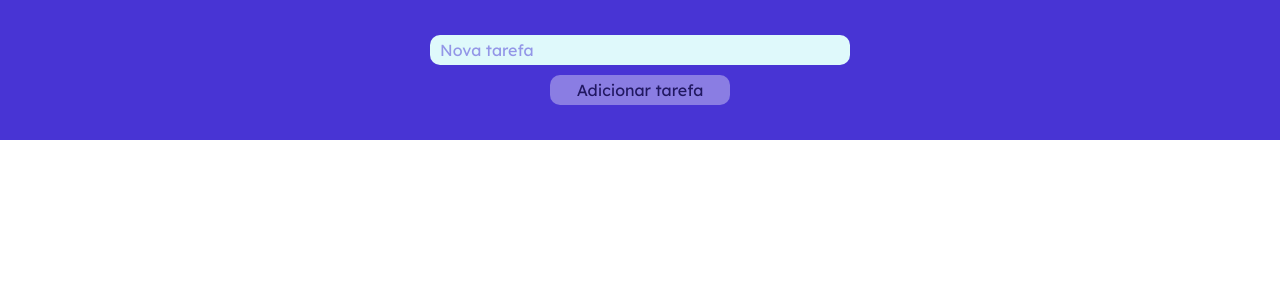
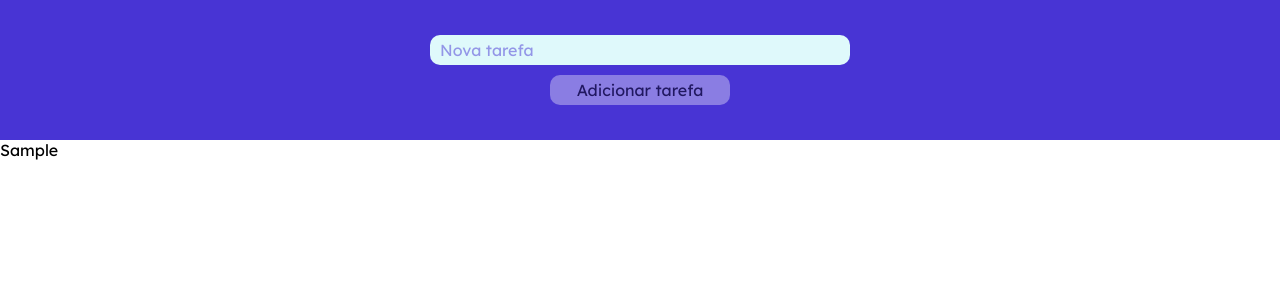
Before and after one commit to luckasnix/react-course-project, a React (Create React App) app: page / in a window 1280 px wide. Both pictures are taken after typing "Sample" into the empty fields and a click on the button "Adicionar tarefa". Shown: the top 300 px of the page. Built offline with nearby package versions, Linux system fonts and the light colour scheme.

Commit message:
Contêiner de listagem das tarefas

```diff
--- a/src/pages/TodoApp/TodoApp.js
+++ b/src/pages/TodoApp/TodoApp.js
@@ -1,11 +1,12 @@
 import React from 'react'
 import TodoCreator from './containers/TodoCreator/TodoCreator'
+import TodoList from './containers/TodoList/TodoList'
 
 function TodoApp() {
     return (
         <>
             <TodoCreator/>
-            <main>TodoList</main>
+            <TodoList/>
             <footer>TodoFilter</footer>
         </>
     )
--- /dev/null
+++ b/src/pages/TodoApp/containers/TodoList/TodoList.js
@@ -0,0 +1,20 @@
+import React, { useContext } from 'react'
+import TodosContext from '../../../../state/todos/Context'
+import styles from './TodoList.module.css'
+
+function TodoList() {
+    const { todos } = useContext(TodosContext)
+    return (
+        <div className={styles.container}>
+            <ul>
+                {todos.map((todo) => {
+                    return (
+                        <li>{todo.title}</li>
+                    )
+                })}
+            </ul>
+        </div>
+    )
+}
+
+export default TodoList
--- /dev/null
+++ b/src/pages/TodoApp/containers/TodoList/TodoList.module.css
@@ -0,0 +1,5 @@
+.container {
+    position: fixed;
+    top: 140px;
+    left: 0px;
+}
```
Also changed, not shown: 1 other file (tests, documents, lock files or other folders).
